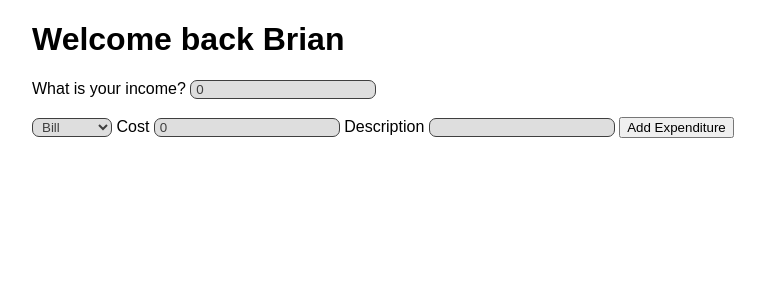
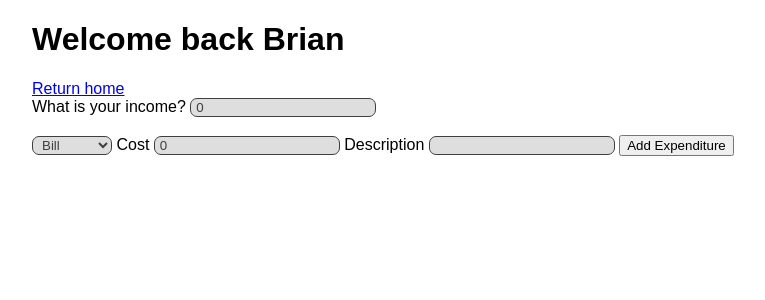
Before and after one commit to BashouT/svelteBudget, a SvelteKit app: page /monthly in a window 1280 px wide. Shown: the top 300 px of the page, without its empty margins (158-923 px from the left). Built offline with nearby package versions, Linux system fonts and the light colour scheme.

Commit message:
Add basic routing

```diff
--- a/src/routes/+page.svelte
+++ b/src/routes/+page.svelte
@@ -1,3 +1,6 @@
 <script lang="ts">
 	import Intro from '../components/Intro.svelte';
 </script>
+
+
+<a href='/monthly'>Monthly Budgeting</a>
--- a/src/routes/monthly/+page.svelte
+++ b/src/routes/monthly/+page.svelte
@@ -2,4 +2,6 @@
 	import Weekly from '../../components/Monthly.svelte';
 </script>
 
+<a href="/">Return home</a>
+<br />
 <Weekly />
```
